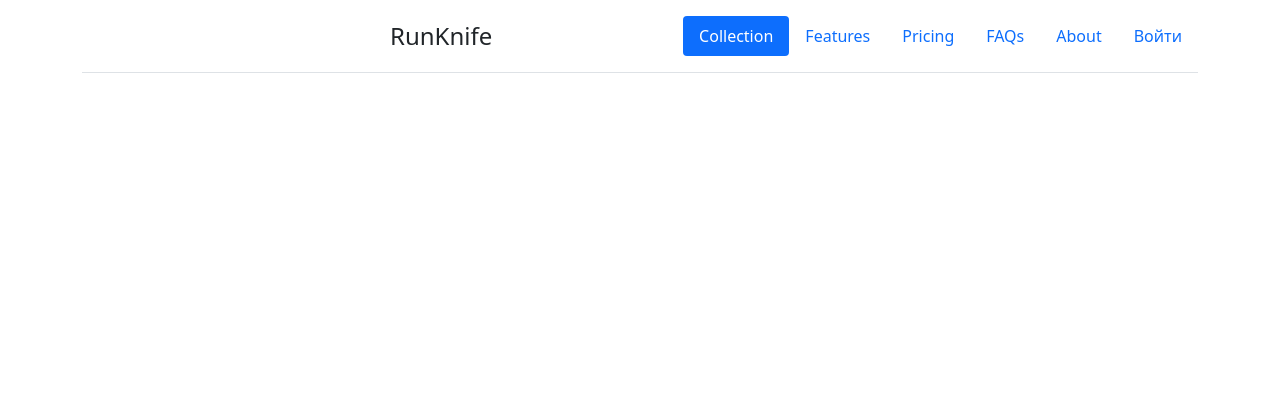
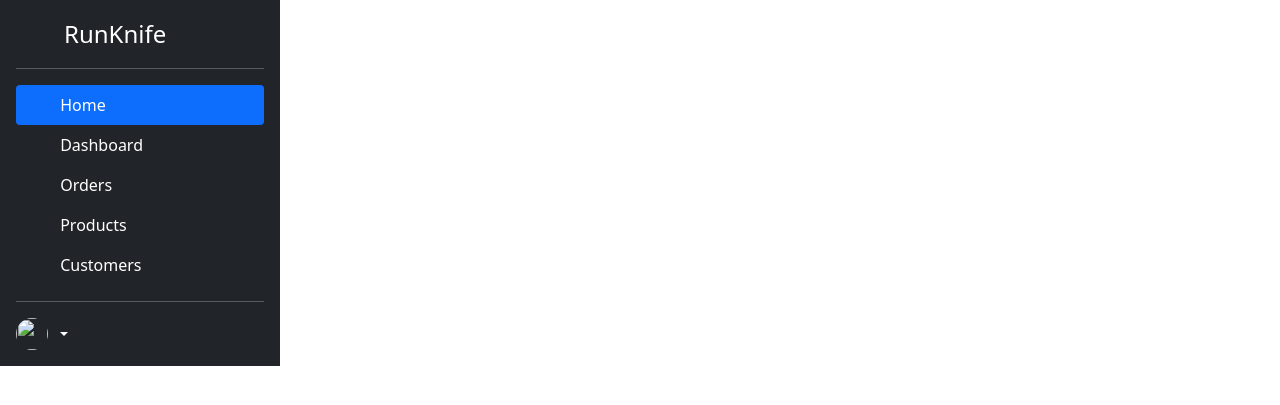
Before and after one commit to romansorock1997/django4-runknife, a Django app: page / in a window 1280 px wide. Shown: the top 405 px of the page. Run offline with Django 4.2, Linux system fonts and the light colour scheme.

Commit message:
style page my

```diff
--- a/main/templates/main/index.html
+++ b/main/templates/main/index.html
@@ -1,5 +1,5 @@
 <!DOCTYPE html>
-<html lang="en">
+<html lang="ru">
 <head>
     <meta charset="UTF-8">
     <meta http-equiv="X-UA-Compatible" content="IE=edge">
@@ -8,22 +8,58 @@
     <link rel="stylesheet" href="https://cdn.jsdelivr.net/npm/bootstrap@5.1.3/dist/css/bootstrap.min.css" integrity="sha384-1BmE4kWBq78iYhFldvKuhfTAU6auU8tT94WrHftjDbrCEXSU1oBoqyl2QvZ6jIW3" crossorigin="anonymous">
 </head>
 <body>
-    <div class="container">
-        <header class="d-flex flex-wrap justify-content-rigth py-3 mb-4 border-bottom">
-          <a href="/" class="d-flex align-items-center mb-3 mb-md-0 me-md-auto text-dark text-decoration-none">
-            <svg class="bi me-2" width=device-width height="35"><use xlink:href="index.html"></use></svg>
-            <span class="fs-4">RunKnife</span>
+      <div class="d-flex flex-column flex-shrink-0 p-3 text-white bg-dark" style="width: 280px; min-height: 100%;">
+        <a href="/" class="d-flex align-items-center mb-3 mb-md-0 me-md-auto text-white text-decoration-none">
+          <svg class="bi me-2" width="40" height="32"><use xlink:href="#bootstrap"></use></svg>
+          <span class="fs-4">RunKnife</span>
+        </a>
+        <hr>
+        <ul class="nav nav-pills flex-column mb-auto">
+          <li class="nav-item">
+            <a href="#" class="nav-link active" aria-current="page">
+              <svg class="bi me-2" width="16" height="16"><use xlink:href="#home"></use></svg>
+              Home
+            </a>
+          </li>
+          <li>
+            <a href="#" class="nav-link text-white">
+              <svg class="bi me-2" width="16" height="16"><use xlink:href="#speedometer2"></use></svg>
+              Dashboard
+            </a>
+          </li>
+          <li>
+            <a href="#" class="nav-link text-white">
+              <svg class="bi me-2" width="16" height="16"><use xlink:href="#table"></use></svg>
+              Orders
+            </a>
+          </li>
+          <li>
+            <a href="#" class="nav-link text-white">
+              <svg class="bi me-2" width="16" height="16"><use xlink:href="#grid"></use></svg>
+              Products
+            </a>
+          </li>
+          <li>
+            <a href="#" class="nav-link text-white">
+              <svg class="bi me-2" width="16" height="16"><use xlink:href="#people-circle"></use></svg>
+              Customers
+            </a>
+          </li>
+        </ul>
+        <hr>
+        <div class="dropdown">
+          <a href="#" class="d-flex align-items-center text-white text-decoration-none dropdown-toggle" id="dropdownUser1" data-bs-toggle="dropdown" aria-expanded="false">
+            <img src="" alt="" width="32" height="32" class="rounded-circle me-2">
+            <strong></strong>
           </a>
-
-          <ul class="nav nav-pills">
-            <li class="nav-item"><a href="#" class="nav-link active" aria-current="page">Collection</a></li>
-            <li class="nav-item"><a href="#" class="nav-link">Features</a></li>
-            <li class="nav-item"><a href="onreal" class="nav-link">Pricing</a></li>
-            <li class="nav-item"><a href="#" class="nav-link">FAQs</a></li>
-            <li class="nav-item"><a href="about-us" class="nav-link">About</a></li>
-            <li class="nav-item"><a href="#" class="nav-link">Войти</a></li>
+          <ul class="dropdown-menu dropdown-menu-dark text-small shadow" aria-labelledby="dropdownUser1">
+            <li><a class="dropdown-item" href="#">New project...</a></li>
+            <li><a class="dropdown-item" href="#">Settings</a></li>
+            <li><a class="dropdown-item" href="#">Profile</a></li>
+            <li><hr class="dropdown-divider"></li>
+            <li><a class="dropdown-item" href="#">Sign out</a></li>
           </ul>
-        </header>
+        </div>
       </div>
     <h1></h1>
 </body>
```
Also changed, not shown: main/templates/main/my.html (+5 -2 lines), main/css/style.css (added), main/templates/person.svg (deleted).
